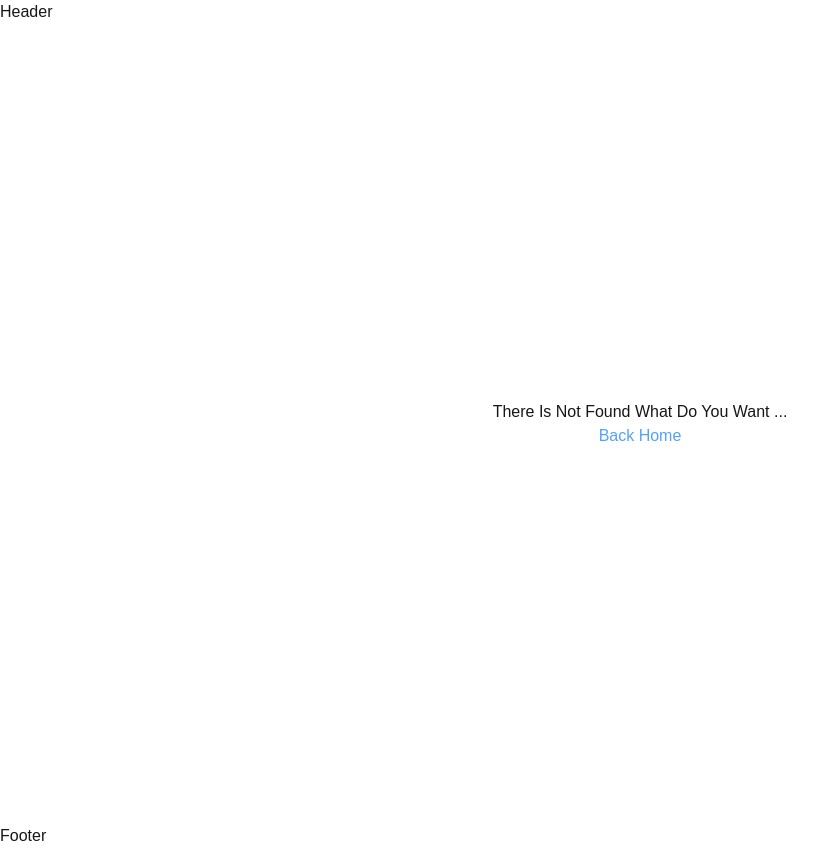
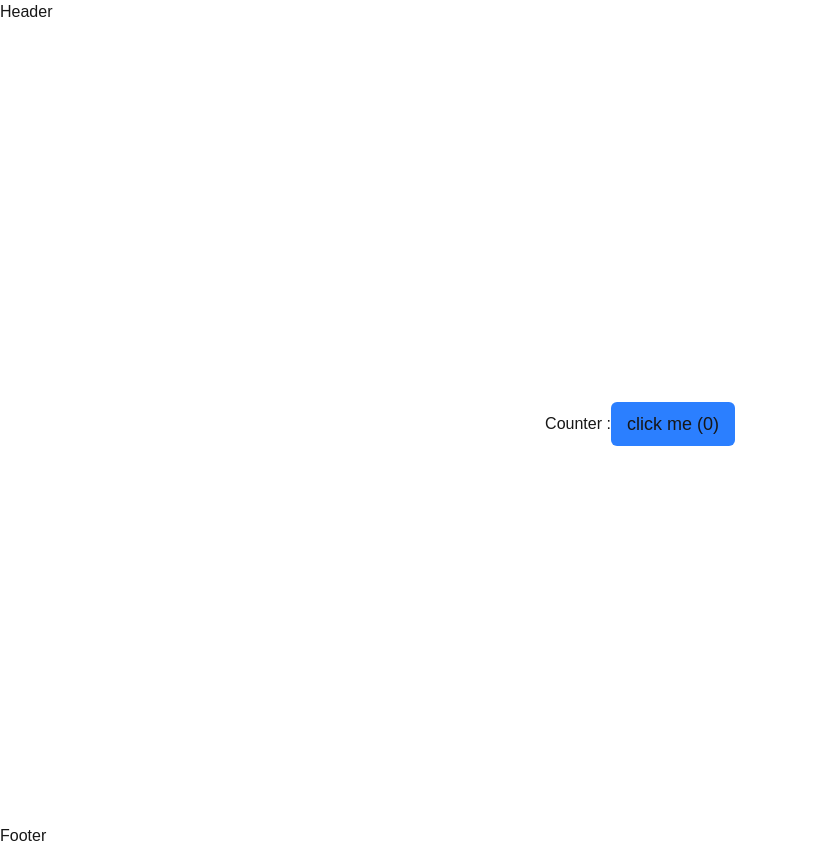
Before and after one commit to Mohammadiko33/learn-NextJs-backend-covered, a Next.js app: page /counter in a window 1280 px wide. Before the commit this address had no page. Shown: the whole page, without its empty margins (0-832 px from the left). Built offline with nearby package versions, Linux system fonts and the light colour scheme.

Commit message:
Next.js 15 Tutorial - 17 - Routing Metadata Part 2

```diff
--- /dev/null
+++ b/src/Components/counterLogic.tsx
@@ -0,0 +1,10 @@
+"use client"
+import { defualtBtnClass } from "@/app/handleSendReq/page"
+import { useState } from "react"
+
+const CounterLogic = () => {
+  const [count , setCount] = useState(0)
+  return <button onClick={() => setCount(prev => prev + 1)} className={`${defualtBtnClass} bg-blue-500`}>click me ({count})</button>
+}
+
+export default CounterLogic
--- a/src/app/HandleSendReq/page.tsx
+++ b/src/app/HandleSendReq/page.tsx
@@ -1,6 +1,8 @@
 "use client";
 
 import { IUserData } from "../api/users/[id]/route";
+
+export const defualtBtnClass = `px-4 py-2 rounded-md text-lg cursor-pointer duration-100 hover:opacity-80`;
 
 const HandleSendReq = () => {
   const BASE_URL = "http://localhost:3000/api/users";
@@ -67,7 +69,6 @@ const HandleSendReq = () => {
     data.map((item: IUserData) => console.log(item));
   };
 
-  const defualtBtnClass = `px-4 py-2 rounded-md text-lg cursor-pointer duration-100 hover:opacity-80`;
 
   return (
     <div className="fullCenter">
--- /dev/null
+++ b/src/app/counter/page.tsx
@@ -0,0 +1,13 @@
+import CounterLogic from "@/Components/counterLogic"
+
+export const metadata : {title: string} = {
+    title: "Counter page"
+}
+
+const Counter = () => {
+  return (
+    <div className="rsc"><span>Counter :</span><CounterLogic/></div>
+  )
+}
+
+export default Counter
--- a/src/app/products/[productId]/page.tsx
+++ b/src/app/products/[productId]/page.tsx
@@ -1,6 +1,13 @@
-import React from 'react';
+import { Metadata } from 'next';
 
 interface IProductDetail { params: Promise<{productId: string}> }
+
+export const generateMetadata = async ({params}: IProductDetail): Promise<Metadata> => {
+    const {productId} = (await params)
+    return {
+      title: `Product ${productId}`
+    }
+}
 
 const ProductDetail = async ({params}: IProductDetail) => {
 
```
